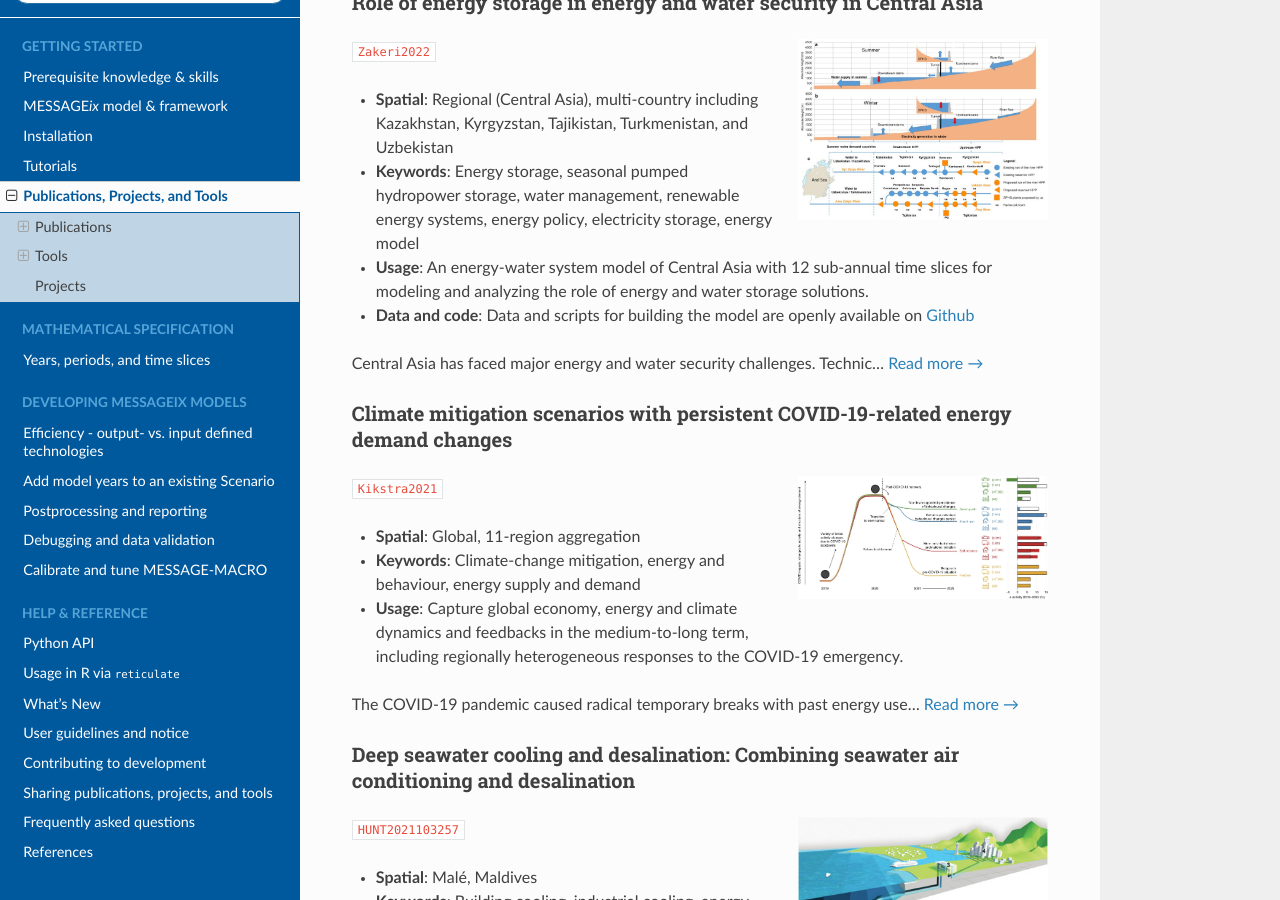
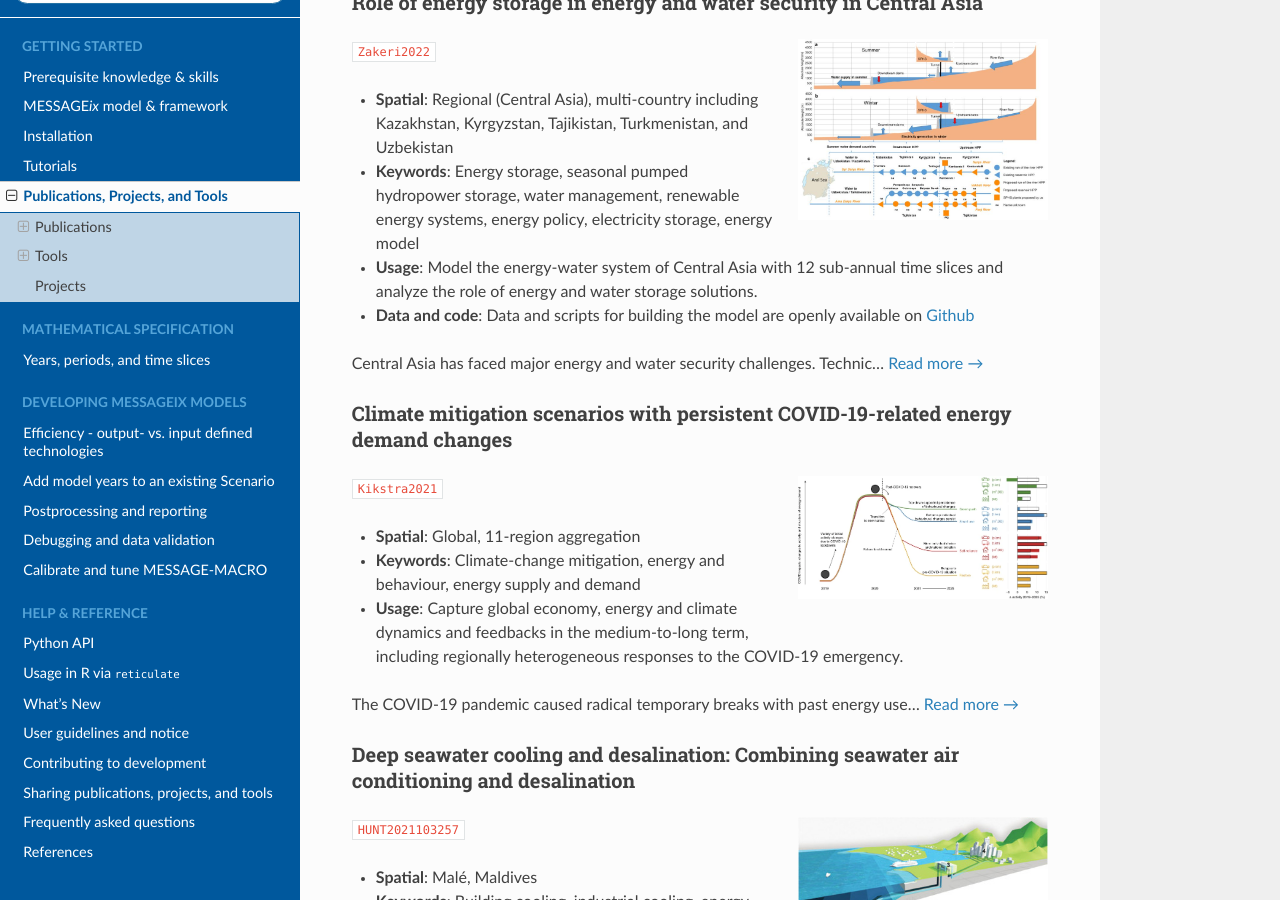
Before and after one commit to iiasa/message_ix, a Sphinx documentation site: the page built from doc/usage.rst, in a window 1280 px wide and 900 px high, scrolled down 779 px. Built offline with Sphinx 7.4.7 and the Read the Docs theme 2.0.0, drawn with Linux system fonts in a browser that asks for light colours; pages that are not in the unit, such as notebooks, are missing from menus; cross-references to code outside the pages are shown as plain code.

Commit message:
Update doc/usage.rst
Co-authored-by: Fridolin Glatter <83776373+glatterf42@users.noreply.github.com>

```diff
--- a/doc/usage.rst
+++ b/doc/usage.rst
@@ -33,7 +33,7 @@
 
 - **Spatial**: Regional (Central Asia), multi-country including Kazakhstan, Kyrgyzstan, Tajikistan, Turkmenistan, and Uzbekistan
 - **Keywords**: Energy storage, seasonal pumped hydropower storage, water management, renewable energy systems, energy policy, electricity storage, energy model
-- **Usage**: An energy-water system model of Central Asia with 12 sub-annual time slices for modeling and analyzing the role of energy and water storage solutions.
+- **Usage**: Model the energy-water system of Central Asia with 12 sub-annual time slices and analyze the role of energy and water storage solutions.
 - **Data and code**: Data and scripts for building the model are openly available on `Github <https://github.com/iiasa/central-asia-storage>`__
 
 Central Asia has faced major energy and water security challenges. Technic… `Read more → <https://doi.org/10.1016/j.est.2022.104587>`__
```
